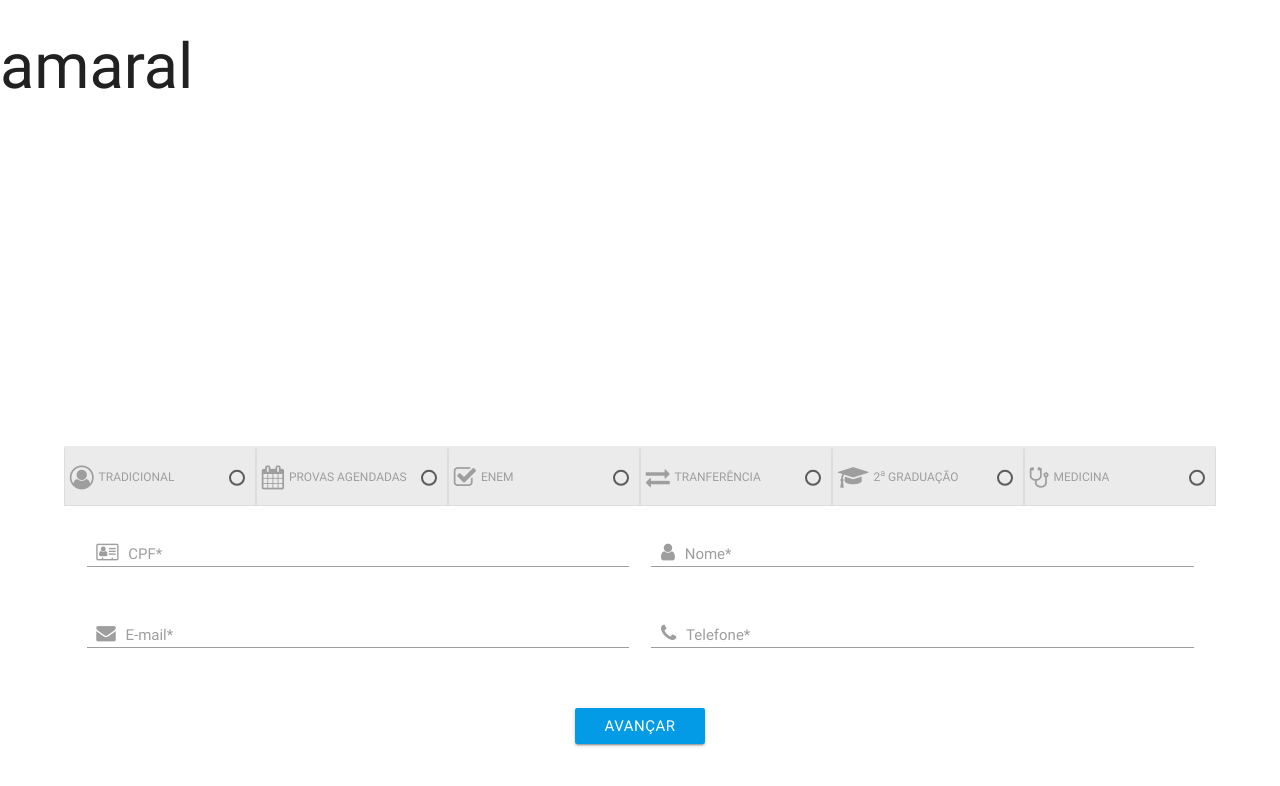
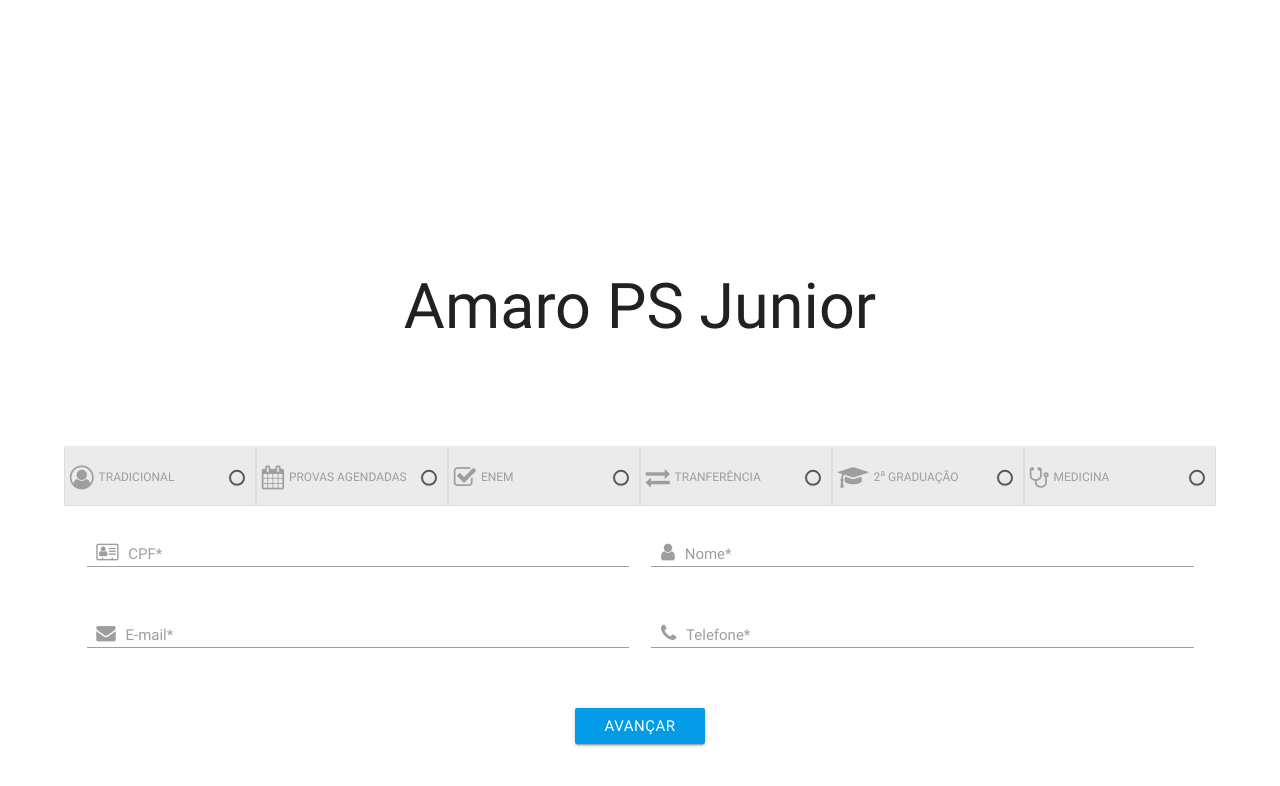
Before and after one commit to AmaroPSJunior/AmaroPSJunior.github.io, a plain HTML site: page index.html in a window 1280 px wide. Drawn offline with nearby package versions, Linux system fonts and the light colour scheme.

Commit message:
ajustes
ajustes titulo

```diff
--- a/css/main.css
+++ b/css/main.css
@@ -18,6 +18,13 @@ body #banner {
     padding-bottom: 25%;
     background-size: cover;
     background-size: auto 100%;
+}
+
+.title{
+    display: flex;
+    justify-content: center;
+    position: relative;
+    top: 30vh;
 }
 
 .container-radiobuttom {
--- a/index.html
+++ b/index.html
@@ -19,7 +19,7 @@
     <div id="container-principal">
         <div id="banner">
 
-            <h1 class="title">amaral</h1>
+            <h1 class="title">Amaro PS Junior</h1>
 
         </div>
         <div class="container col s12 container-radiobuttom" id="checkbuttom">
```
